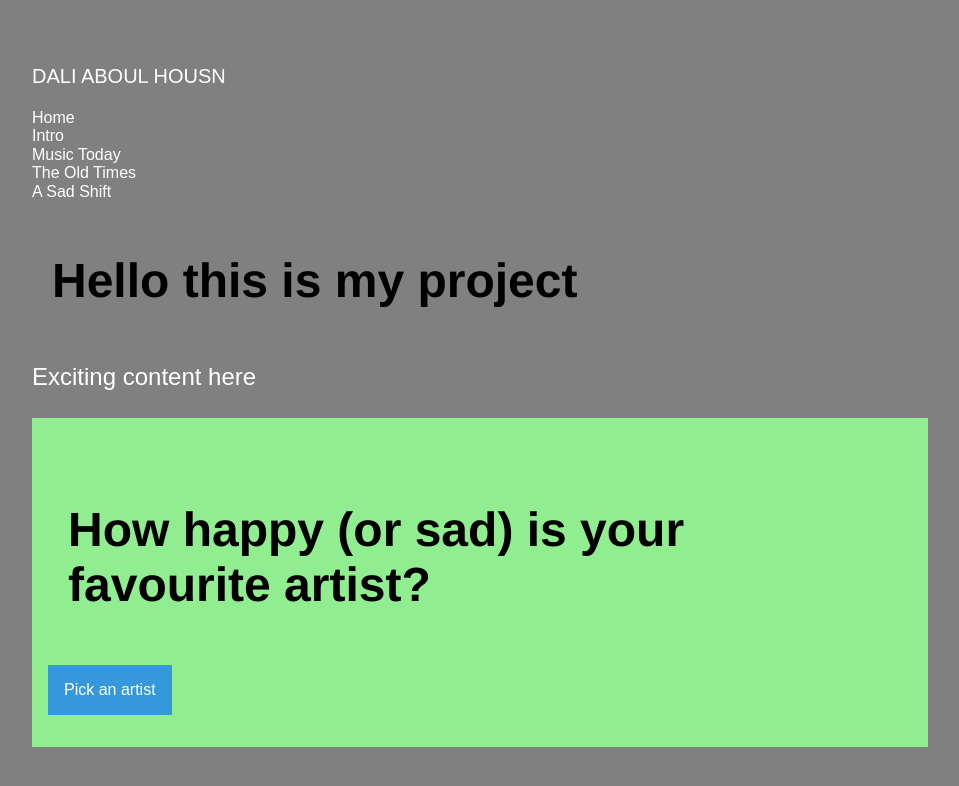
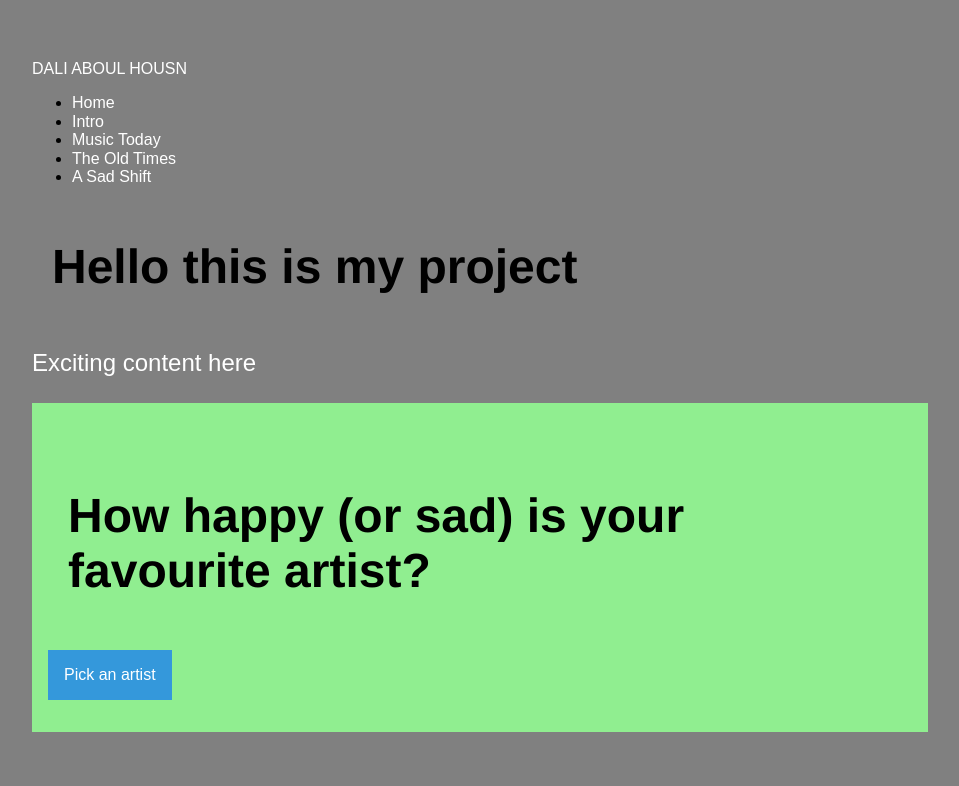
Before and after one commit to ah-dali/ah-dali.github.io, a Jekyll site: the page built from index.html, in a window 1280 px wide. Shown: the top 786 px of the page, without its empty margins (160-1119 px from the left). Built offline with Jekyll 4.4.1, drawn with Linux system fonts in a browser that asks for light colours.

Commit message:
Update main.css

```diff
--- a/css/main.css
+++ b/css/main.css
@@ -19,73 +19,6 @@ body {
     margin: 60px auto;
     width: 70%;
     background-color: grey;
-}
-
-.navbar-brand {
-  display: inline-block;
-  padding-top: 0.3125rem;
-  padding-bottom: 0.3125rem;
-  margin-right: 1rem;
-  font-size: 1.25rem;
-  line-height: inherit;
-  white-space: nowrap;
-}
-
-.navbar-brand:hover, .navbar-brand:focus {
-  text-decoration: none;
-}
-
-.navbar-nav {
-  display: -webkit-box;
-  display: -ms-flexbox;
-  display: flex;
-  -webkit-box-orient: vertical;
-  -webkit-box-direction: normal;
-  -ms-flex-direction: column;
-  flex-direction: column;
-  padding-left: 0;
-  margin-bottom: 0;
-  list-style: none;
-}
-
-.navbar-nav .nav-link {
-  padding-right: 0;
-  padding-left: 0;
-}
-
-.navbar-nav .dropdown-menu {
-  position: static;
-  float: none;
-}
-
-.navbar-text {
-  display: inline-block;
-  padding-top: 0.5rem;
-  padding-bottom: 0.5rem;
-}
-
-.navbar-collapse {
-  -ms-flex-preferred-size: 100%;
-  flex-basis: 100%;
-  -webkit-box-flex: 1;
-  -ms-flex-positive: 1;
-  flex-grow: 1;
-  -webkit-box-align: center;
-  -ms-flex-align: center;
-  align-items: center;
-}
-
-.navbar-toggler {
-  padding: 0.25rem 0.75rem;
-  font-size: 1.25rem;
-  line-height: 1;
-  background-color: transparent;
-  border: 1px solid transparent;
-  border-radius: 0.25rem;
-}
-
-.navbar-toggler:hover, .navbar-toggler:focus {
-  text-decoration: none;
 }
 
 a {
```
